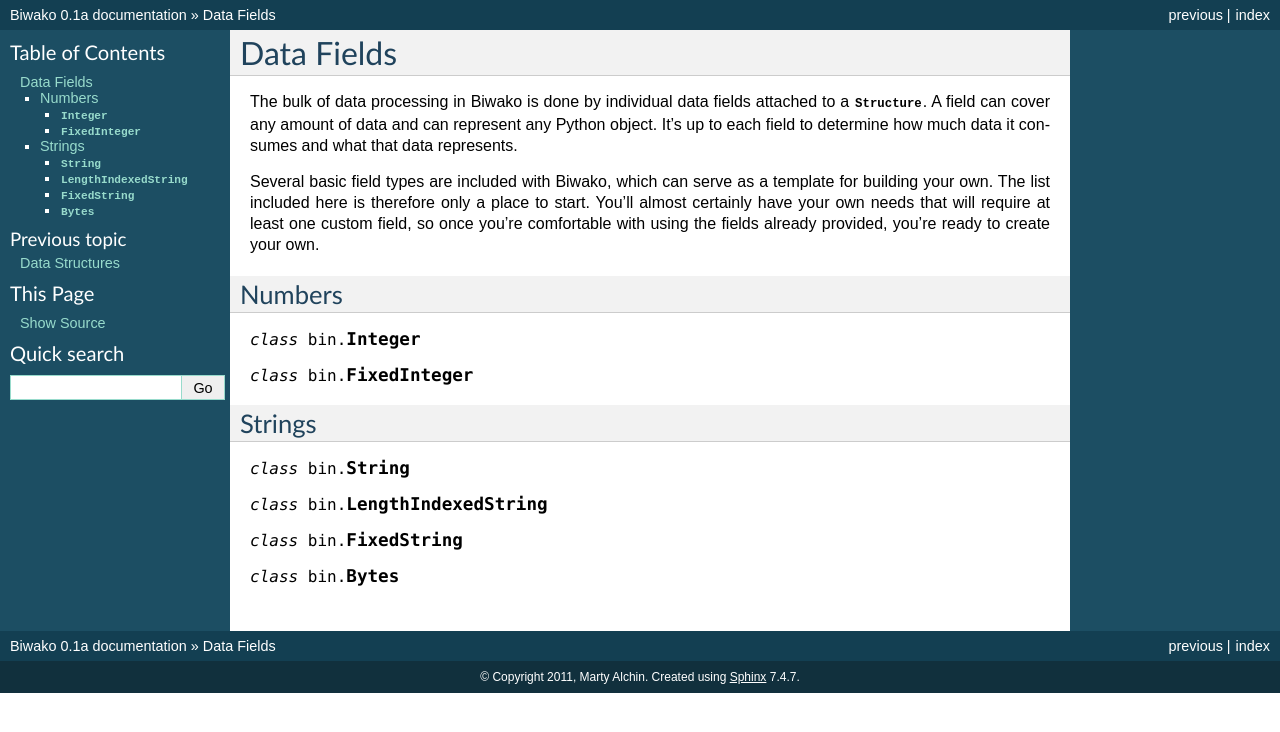
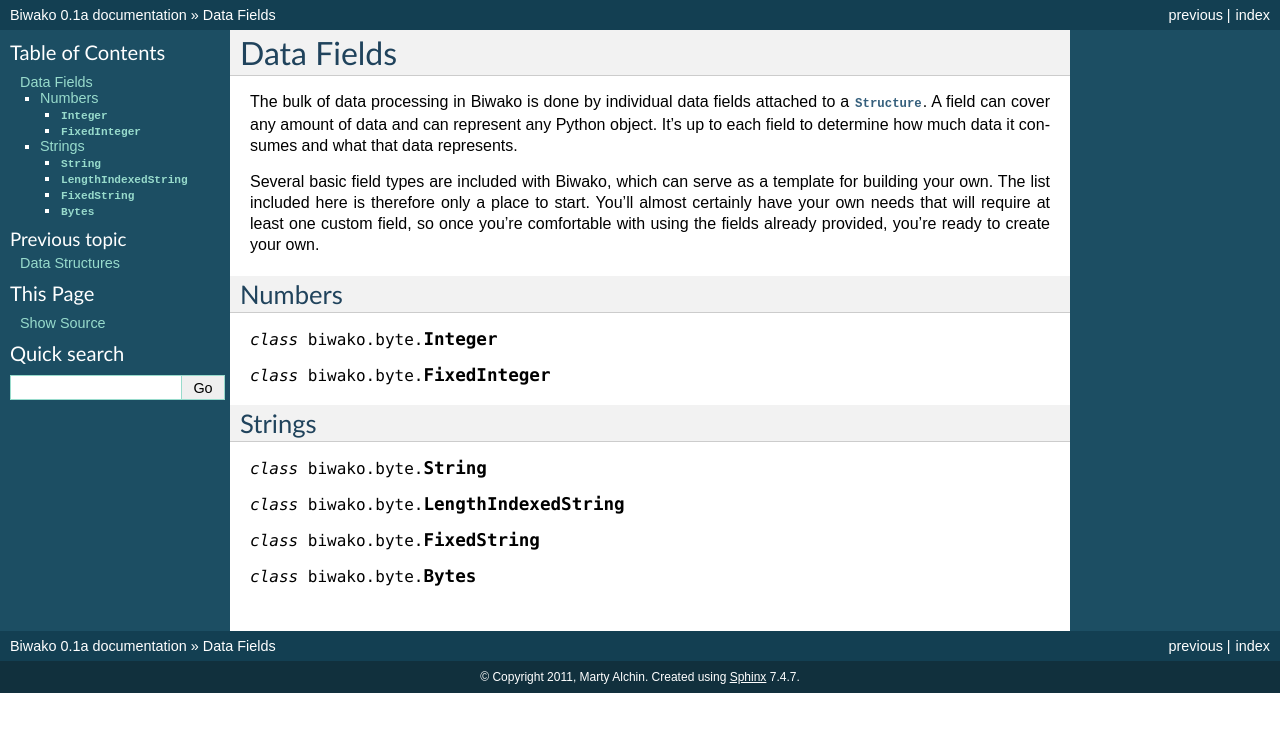
Before and after one commit to gulopine/steel, a Sphinx documentation site: the page built from docs/byte/fields.rst, in a window 1280 px wide. Shown: the top 732 px of the page. Built offline with Sphinx 7.4.7, drawn with Linux system fonts in a browser that asks for light colours.

Commit message:
Fix more namespace references

```diff
--- a/docs/byte/fields.rst
+++ b/docs/byte/fields.rst
@@ -1,18 +1,18 @@
 Data Fields
 ===========
 
-The bulk of data processing in Biwako is done by individual data fields
-attached to a :class:`~bin.Structure`. A field can cover any amount of
-data and can represent any Python object. It's up to each field to
-determine how much data it consumes and what that data represents.
+The bulk of data processing in Biwako is done by individual data fields attached
+to a :class:`~biwako.byte.Structure`. A field can cover any amount of data and
+can represent any Python object. It's up to each field to determine how much
+data it consumes and what that data represents.
 
 Several basic field types are included with Biwako, which can serve as a
-template for building your own. The list included here is therefore only a
-place to start. You'll almost certainly have your own needs that will require
-at least one custom field, so once you're comfortable with using the fields
-already provided, you're ready to :doc:`create your own <custom-fields>`.
+template for building your own. The list included here is therefore only a place
+to start. You'll almost certainly have your own needs that will require at least
+one custom field, so once you're comfortable with using the fields already
+provided, you're ready to :doc:`create your own <custom-fields>`.
 
-.. py:currentmodule:: bin
+.. py:currentmodule:: biwako.byte
 
 Numbers
 -------
```
